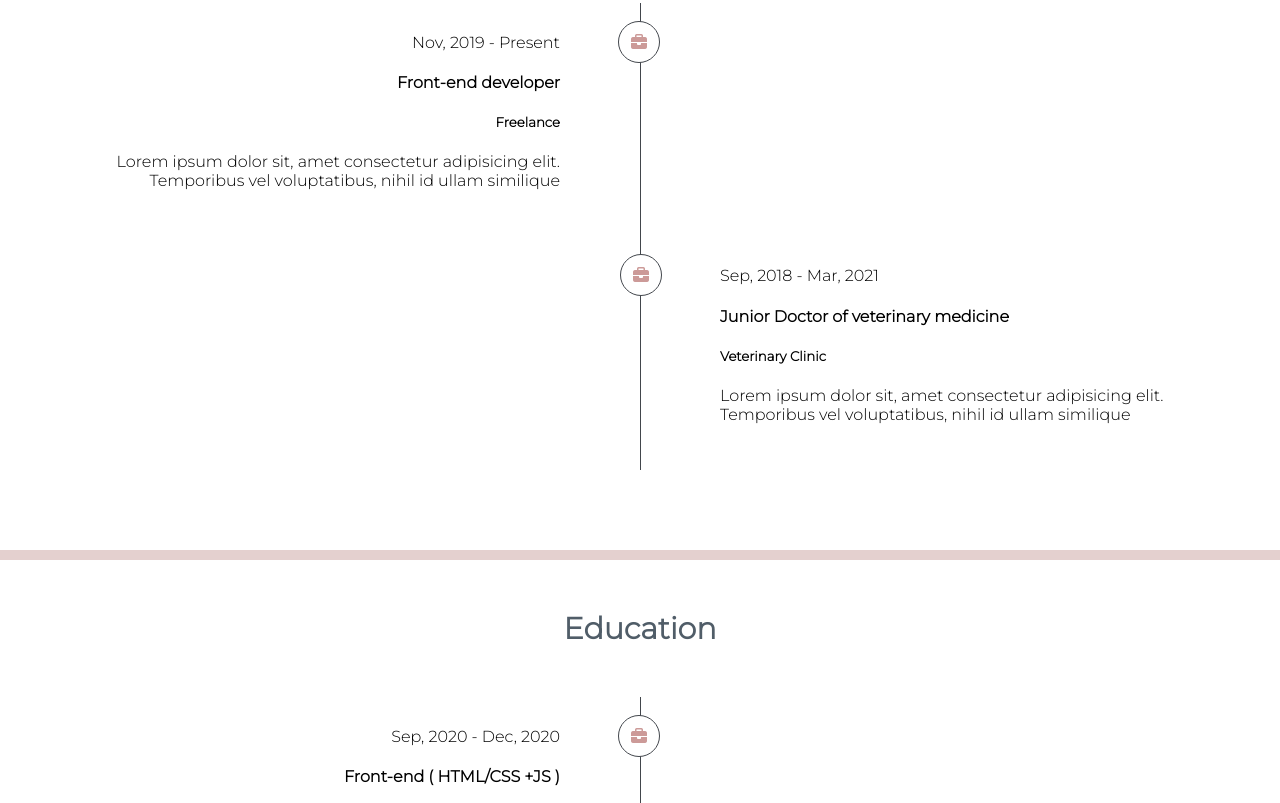
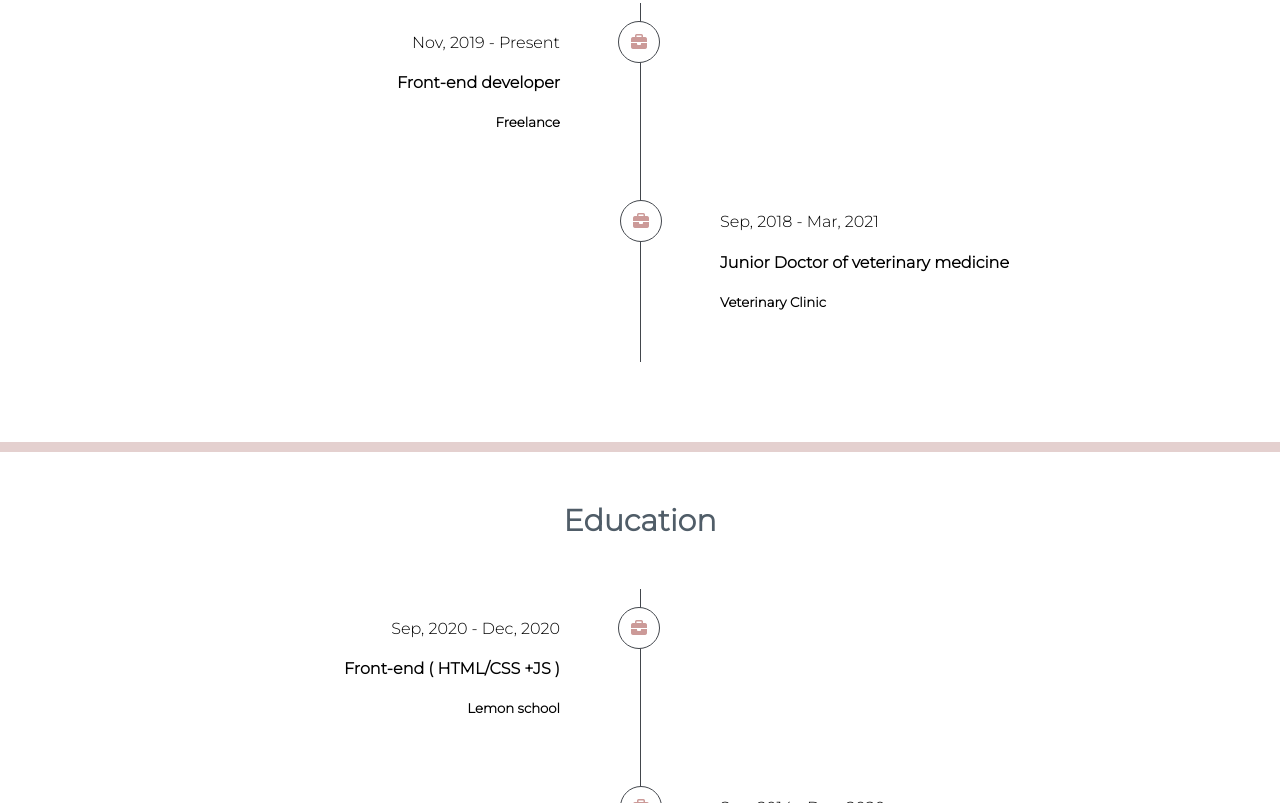
Before and after one commit to Payline/CV, a plain HTML site: page index.html in a window 1280 px wide. Shown: the part 2454-3257 px from the top of the page. Drawn offline with nearby package versions, Linux system fonts and the light colour scheme; a web font is replaced by a local one.

Commit message:
new commit

```diff
--- a/index.html
+++ b/index.html
@@ -130,7 +130,7 @@ specialist skills and abilities, whilst utilising my experience, knowledge and s
             <span>Nov, 2019 - Present</span>
             <h4>Front-end developer</h4>
             <h5>Freelance</h5>
-            <p>Lorem ipsum dolor sit, amet consectetur adipisicing elit. Temporibus vel voluptatibus, nihil id ullam similique </p>
+            <p></p>
           </div>
           </div>
           <div class="timeline-item">
@@ -139,7 +139,7 @@ specialist skills and abilities, whilst utilising my experience, knowledge and s
               <span>Sep, 2018 - Mar, 2021</span>
               <h4>Junior Doctor of veterinary medicine</h4>
               <h5>Veterinary Clinic</h5>
-              <p>Lorem ipsum dolor sit, amet consectetur adipisicing elit. Temporibus vel voluptatibus, nihil id ullam similique </p>
+              <p></p>
             </div>
             </div>
       </div>
```
